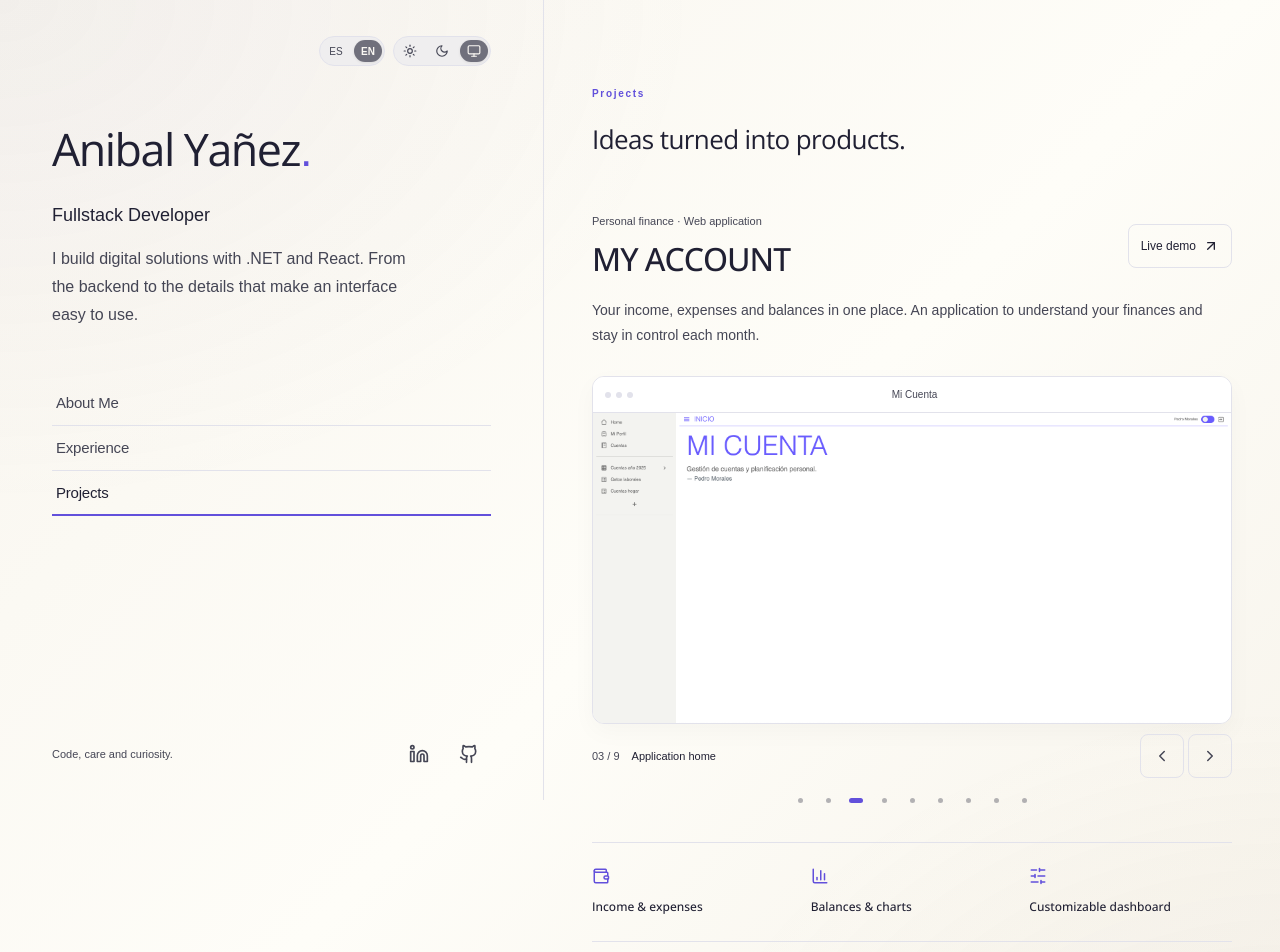
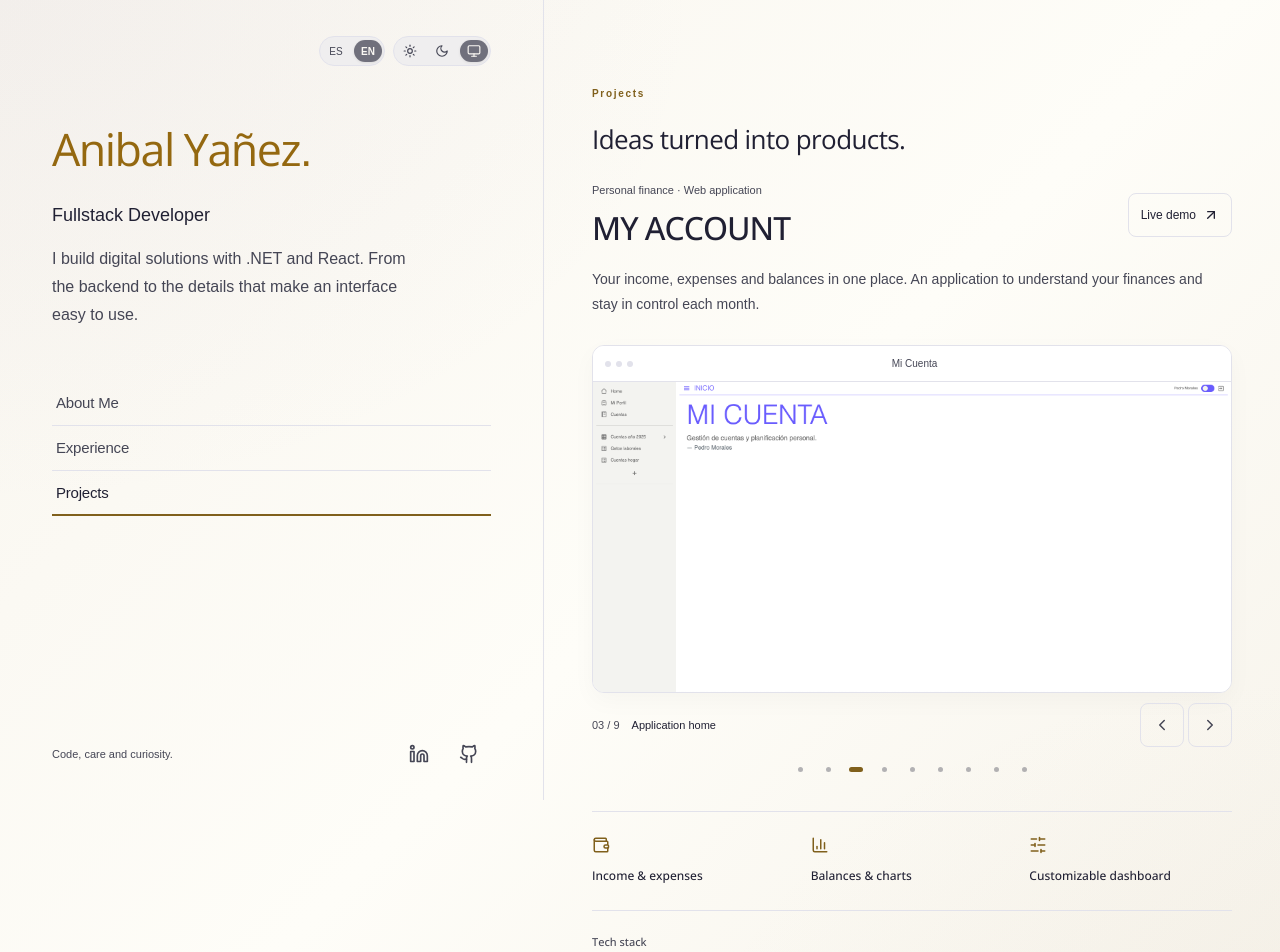
Before and after one commit to Anibaliym/my-portfolio-app-frontend, a React (Vite) app in the folder my-portfolio-app/: page /proyects in a window 1280 px wide. Shown: the top 952 px of the page. Built offline with nearby package versions, Linux system fonts and the light colour scheme.

Commit message:
detalles menores esteticos

```diff
--- a/my-portfolio-app/src/MyPortfolioApp/pages/ExperiencePage.jsx
+++ b/my-portfolio-app/src/MyPortfolioApp/pages/ExperiencePage.jsx
@@ -12,7 +12,6 @@ export const ExperiencePage = () => {
             <header className="section-header">
                 <p className="eyebrow">{t('menu.experience')}</p>
                 <h2>{t('design.experienceTitle')}</h2>
-                <p className="section-intro">{t('design.experienceIntro')}</p>
             </header>
             <div className="timeline">
             {
--- a/my-portfolio-app/src/assets/css/Global.css
+++ b/my-portfolio-app/src/assets/css/Global.css
@@ -14,10 +14,10 @@
     --body-color: #fff;
     --placeholder-color: #c0c0c0;
     --sidebar-color: #F3F3F0;
-    --primary-color: #695CFE; /* Purple */
+    --primary-color: #80601c;
     --secondary-color: #FF7F11; /* Naranja Vibrante - Un naranja fuerte y llamativo. */
     --danger-color: red;
-    --primary-color-light: #F6F5FF;
+    --primary-color-light: #f0e9d8;
     --toggle-color: #DDD;
     --text-color: #707070;
     --text-forte-color: black;
@@ -39,7 +39,7 @@ body.dark {
     --placeholder-color: #8e8e8e;
     --body-color: #0c0c0c;
     --sidebar-color: #171717;
-    --primary-color: #695CFE; /* Purple */
+    --primary-color: #d5b66e;
 
     --danger-color: red;
     --secondary-color: #FF7F11;
@@ -57,7 +57,7 @@ body.dark {
 
 ::selection {
     background-color: var(--primary-color); /* Color de fondo de la selección */
-    color: white; /* Color del texto seleccionado */
+    color: var(--surface); /* Color del texto seleccionado */
 }
 
 .text-color-forte {
--- a/my-portfolio-app/src/assets/css/Index.css
+++ b/my-portfolio-app/src/assets/css/Index.css
@@ -6,10 +6,11 @@
         linear-gradient(135deg, #f8f5ee 0%, #fefdf8 50%, #f5f1e8 100%);
     --card: #ffffff;
     --line: #e2e2eb;
-    --accent-soft: #eeebff;
+    --accent-soft: #f0e9d8;
     --text-color: #454655;
     --text-forte-color: #202033;
-    --primary-color: #6250db;
+    --primary-color: #80601c;
+    --name-color: #946810;
 }
 body.dark {
     --surface: #101014;
@@ -19,10 +20,11 @@ body.dark {
         linear-gradient(135deg, #13121b 0%, #101014 55%, #17151f 100%);
     --card: #18181f;
     --line: #2b2b36;
-    --accent-soft: #252139;
+    --accent-soft: #2b261b;
     --text-color: #acacbc;
     --text-forte-color: #f1f0f7;
-    --primary-color: #a294ff;
+    --primary-color: #d5b66e;
+    --name-color: #edc35d;
 }
 html, body { width: 100%; min-height: 100%; }
 body {
@@ -58,21 +60,21 @@ a:focus-visible, button:focus-visible, summary:focus-visible {
     overflow-y: auto;
 }
 .profile-topline { display: flex; align-items: center; justify-content: flex-end; gap: 16px; }
-.title span { color: var(--primary-color); }
+.title span { color: inherit; }
 .appearance-controls { display: flex; align-items: center; gap: 8px; flex-wrap: wrap; justify-content: flex-end; }
 .profile-intro { margin-top: clamp(32px, 7vh, 80px); }
 .eyebrow { font-size: 10px; letter-spacing: 1.7px; font-weight: 700; color: var(--primary-color); margin-bottom: 20px; line-height: 1.6; }
-.title { font-size: clamp(34px, 3.5vw, 46px); line-height: 1.2; letter-spacing: -1.5px; font-weight: 300; white-space: nowrap; color: var(--text-forte-color); margin: 0 0 24px; }
+.title { font-size: clamp(34px, 3.5vw, 46px); line-height: 1.2; letter-spacing: -1.5px; font-weight: 300; white-space: nowrap; color: var(--name-color); margin: 0 0 24px; }
 .profile-role { font-size: 18px; color: var(--text-forte-color); font-weight: 500; margin-bottom: 16px; }
 .text-description { font-size: 16px; line-height: 1.75; max-width: 360px; margin-bottom: 28px; }
 .primary-button {
     display: inline-flex; align-items: center; justify-content: center; gap: 12px;
-    background: #695cfe; color: white; border: 1px solid #695cfe;
+    background: #80601c; color: white; border: 1px solid #80601c;
     border-radius: 10px; padding: 13px 18px; min-height: 48px;
     text-decoration: none; font-size: 14px; font-weight: 600;
     transition: background 180ms ease, transform 180ms ease;
 }
-.primary-button:hover { background: #5848e4; color: white; transform: translateY(-2px); }
+.primary-button:hover { background: #674b13; color: white; transform: translateY(-2px); }
 .menu { margin: 24px 0 20px; }
 .menu ul { list-style: none; padding: 0; margin: 0; }
 .menu li { min-width: 0; border-bottom: 1px solid var(--line); }
@@ -111,7 +113,7 @@ a:focus-visible, button:focus-visible, summary:focus-visible {
 .social-icons a:hover { color: var(--primary-color); background: var(--accent-soft); }
 .right-panel { min-width: 0; }
 .about-container, .experience-container, .proyects-container { padding: 86px 48px 64px; }
-.section-header { margin-bottom: 36px; container-type: inline-size; }
+.section-header { margin-bottom: 5px; container-type: inline-size; }
 .section-header h2 { color: var(--text-forte-color); font-size: clamp(14px, 4.4cqi, 26px); font-weight: 400; letter-spacing: -0.6px; line-height: 1.35; white-space: nowrap; margin-bottom: 20px; }
 .section-intro { font-size: 16px; line-height: 1.7; max-width: 480px; margin: 0; }
 .about-copy { font-size: 15px; line-height: 1.85; }
@@ -132,26 +134,42 @@ a:focus-visible, button:focus-visible, summary:focus-visible {
 }
 .resume-format { font-size: 10px; font-weight: 500; color: var(--text-color); letter-spacing: 0.4px; }
 .resume-link:hover { color: var(--primary-color); text-decoration: underline; }
+
 .timeline { border-left: 1px solid var(--line); margin-left: 5px; }
 .experience-card { position: relative; isolation: isolate; padding: 0 0 40px 28px; }
 .experience-card::after {
     content: ''; position: absolute; pointer-events: none; z-index: -1;
     top: -12px; bottom: 28px; left: 14px; right: 0;
-    border-radius: 8px;
-    background: linear-gradient(90deg, color-mix(in srgb, var(--text-forte-color) 5%, transparent), transparent 90%);
-    opacity: 0; transition: opacity 220ms ease;
+    border-radius: 14px;
+    border: 1px solid #85859535;
+    background:
+        radial-gradient(ellipse at top left, #ffffffb0, transparent 65%),
+        linear-gradient(110deg, #b9b9c430, #d5d5dd20 60%, #ffffff38);
+    box-shadow: inset 0 1px 0 #ffffffdc, inset 0 -1px 0 #85859512, 0 8px 24px #2020330c;
+    opacity: 0; transition: opacity 240ms ease;
+}
+body.dark .experience-card::after {
+    border-color: #ffffff18;
+    background:
+        radial-gradient(ellipse at top left, #ffffff12, transparent 65%),
+        linear-gradient(110deg, #ffffff0c, #ffffff05 60%, #ffffff02);
+    box-shadow: inset 0 1px 0 #ffffff20, inset 0 -1px 0 #ffffff05, 0 6px 20px #00000018;
 }
 .experience-card::before { content: ''; position: absolute; width: 9px; height: 9px; border-radius: 50%; background: var(--primary-color); top: 6px; left: -5px; box-shadow: 0 0 0 5px var(--surface); }
 @media (hover: hover) and (pointer: fine) {
-    .experience-card:hover::after { opacity: 1; }
+    .experience-card:hover::after {
+        opacity: 1;
+        -webkit-backdrop-filter: blur(12px) saturate(115%);
+        backdrop-filter: blur(12px) saturate(115%);
+    }
     .experience-card:hover .experience-description { color: var(--text-forte-color); }
 }
 .experience-date { font-size: 11px; margin-bottom: 12px; letter-spacing: 0.5px; }
-.experience-card h3 { transition: color 200ms ease; font-size: 22px; font-weight: 600; color: var(--text-forte-color); margin-bottom: 8px; }
-.experience-position { font-size: 14px; color: var(--primary-color); margin-bottom: 16px; }
+.experience-card h3 { transition: color 200ms ease; font-size: 20px; font-weight: 500; color: var(--text-forte-color); margin-bottom: 8px; }
+.experience-position { font-size: 14px; color: var(--primary-color); margin-bottom: 15px; }
 .experience-description { transition: color 220ms ease; font-size: 14px; line-height: 1.85; margin-bottom: 20px; }
 .tech-stack { display: flex; flex-wrap: wrap; gap: 7px; }
-.tech-stack span { background: var(--accent-soft); color: var(--primary-color); border-radius: 6px; padding: 5px 9px; font-size: 11px; font-weight: 500; max-width: 100%; }
+.tech-stack span { background: var(--accent-soft); color: var(--primary-color); border-radius: 5px; padding: 5px 9px; font-size: 12px; font-weight: 500; max-width: 100%; }
 .project-showcase { min-width: 0; }
 .project-heading { display: flex; align-items: center; justify-content: space-between; gap: 16px; }
 .project-category { font-size: 11px; color: var(--text-color); margin-bottom: 10px; }
--- a/my-portfolio-app/src/locales/en.json
+++ b/my-portfolio-app/src/locales/en.json
@@ -127,7 +127,6 @@
         "architecture": "Microservices and code designed to evolve.",
         "yearsExperience": "years building software solutions",
         "experienceTitle": "A career in the making.",
-    "experienceIntro": "Teams, industries and challenges that have shaped the way I build software.",
         "projectsTitle": "Ideas turned into products.",
         "projectsIntro": "A look at the software I build, from the user experience to the architecture.",
         "projectCategory": "WEB APPLICATION / PERSONAL FINANCE",
--- a/my-portfolio-app/src/locales/es.json
+++ b/my-portfolio-app/src/locales/es.json
@@ -127,7 +127,6 @@
         "architecture": "Microservicios y código pensado para evolucionar.",
         "yearsExperience": "años construyendo soluciones de software",
         "experienceTitle": "Una trayectoria en construcción.",
-    "experienceIntro": "Experiencia en equipos, industrias y desafíos que han definido mi forma de desarrollar.",
         "projectsTitle": "Ideas que se vuelven productos.",
         "projectsIntro": "Una mirada al software que construyo, desde la experiencia de uso hasta su arquitectura.",
         "projectCategory": "APLICACIÓN WEB / FINANZAS PERSONALES",
```
Lines whose indentation alone changed are shown as unchanged.
